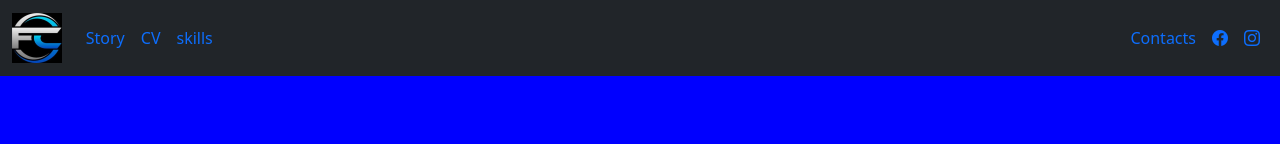
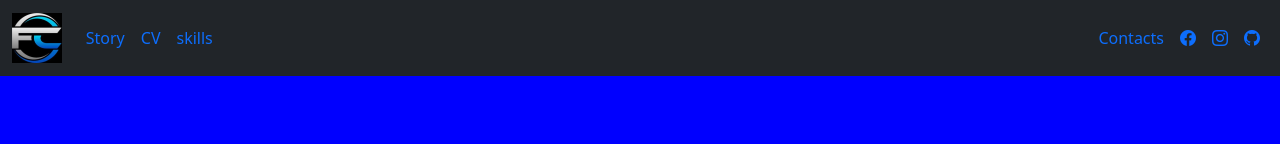
Before and after one commit to FraCap2/Html-css, a plain HTML site: page index.html in a window 1280 px wide. Shown: the top 144 px of the page. Drawn offline with nearby package versions, Linux system fonts and the light colour scheme.

Commit message:
ho inserito il link di git hub

```diff
--- a/index.html
+++ b/index.html
@@ -25,6 +25,7 @@
                 <a href="#contacts" class="nav-item nav-link">Contacts</a>
                 <a href="https://www.facebook.com/francesco.caputo.585" class="nav-item nav-link" target="-_blank"><i class="bi-facebook"></i></a>
                 <a href="https://www.instagram.com/caputofrancesco_/" class="nav-item nav-link" target="-_blank"><i class="bi-instagram"></i></a>
+                <a href="https://github.com/FraCap2" class="nav-item nav-link" target="-_blank"><i class="bi-github"></i></a>
           </div>
         </div>
      </nav>
```
Also changed, not shown: CV.html (+1 -0 lines).
